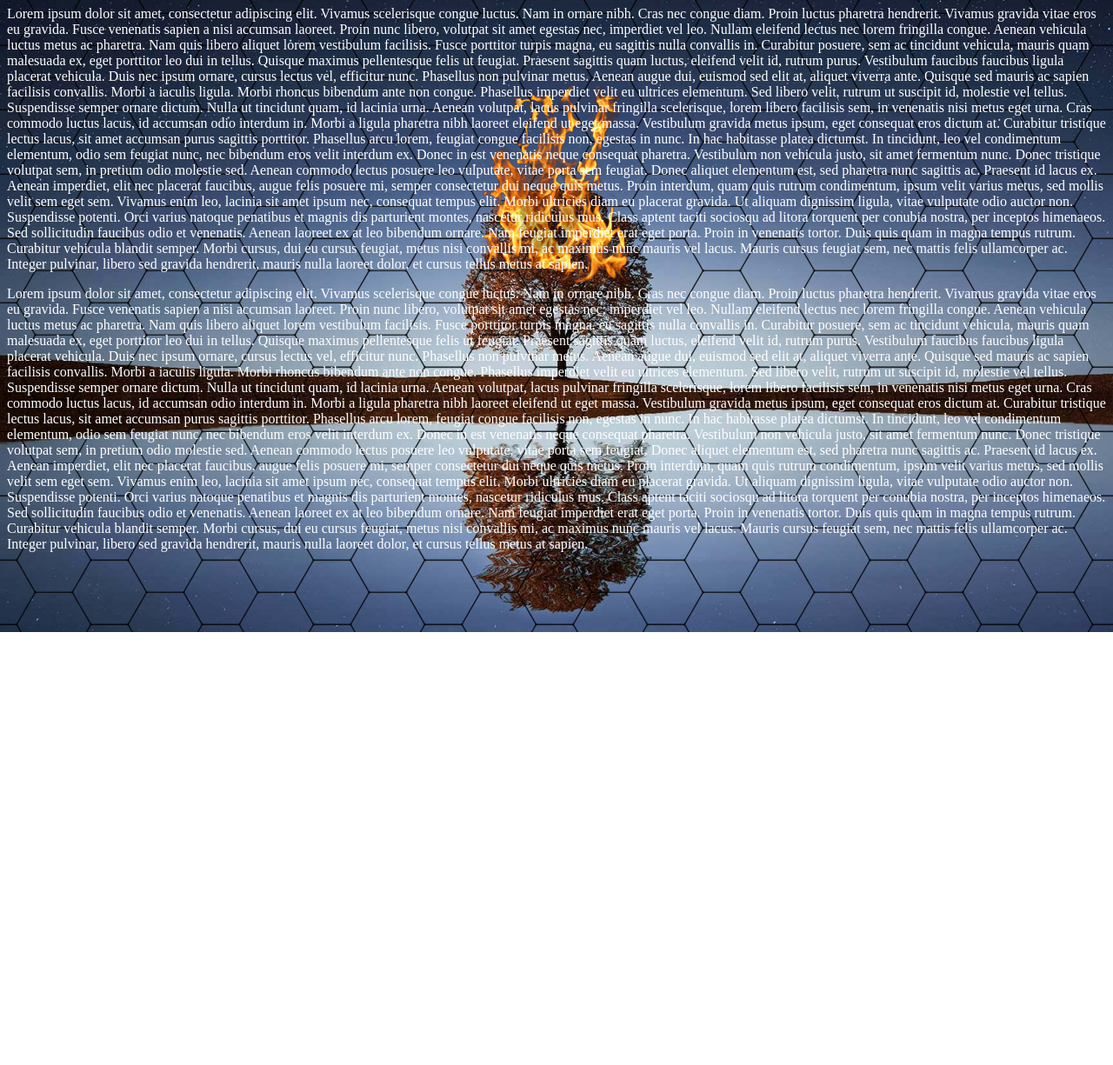
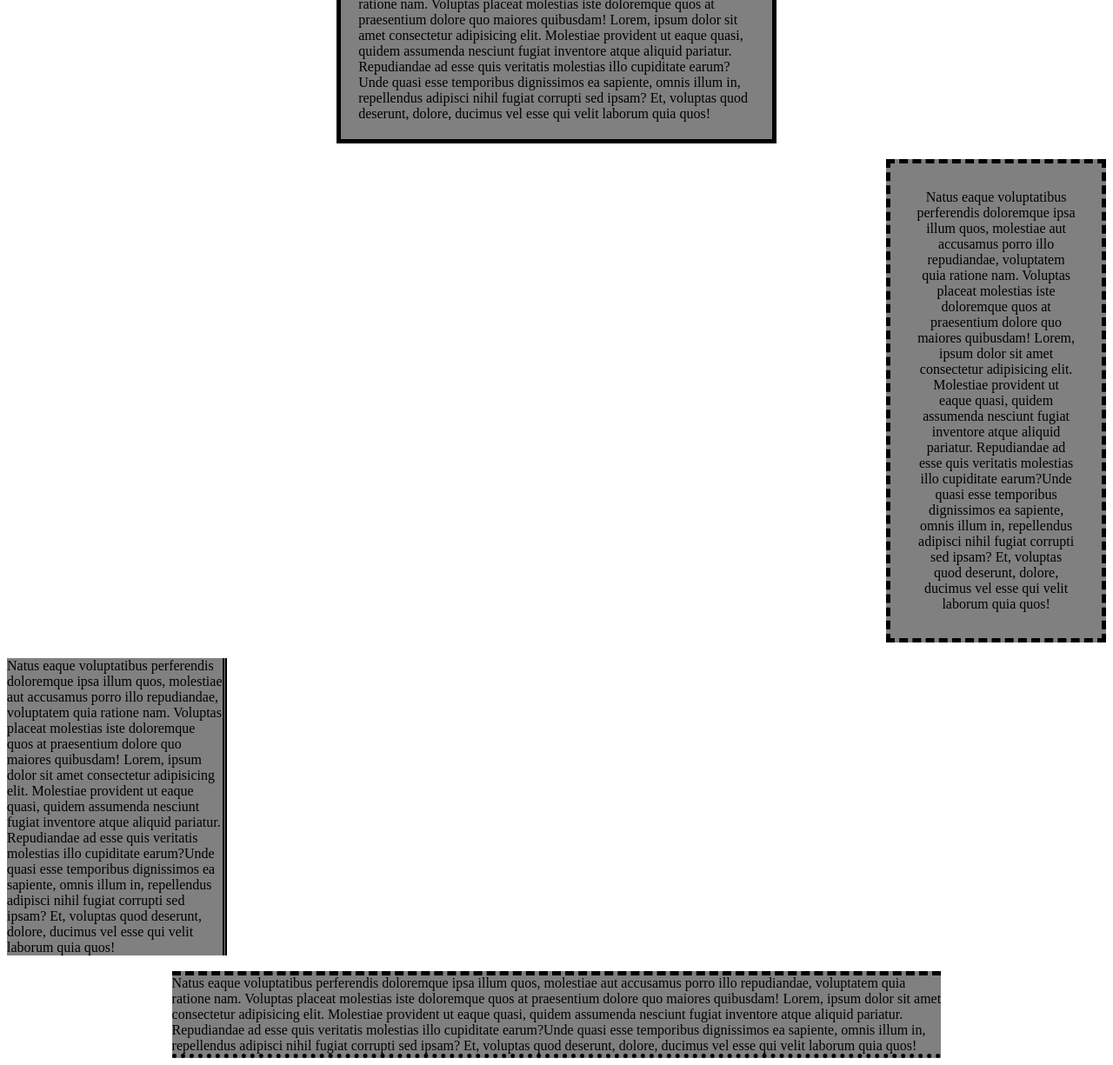
Before and after one commit to dariovargaos/algebra-css, a plain HTML site: page index.html in a window 1280 px wide. Shown: the part 73-1298 px from the top of the page at 87% size. Before the commit the page ends 800 px from the top, so only its background shows below. Drawn offline with Linux system fonts and the light colour scheme.

Commit message:
exercise for CSS
exercise for CSS

```diff
--- a/CSS/styles.css
+++ b/CSS/styles.css
@@ -1,16 +1,29 @@
-body{
-
-    background: url(../images/fire.png) center 30%/18% no-repeat fixed,
-    url(../images/pattern.png),
-    url(../images/blossom.jpg) center/cover no-repeat fixed;
+.prvi{
+    background-color: gray;
+    border:5px black solid;
+    margin-left: 30%;
+    margin-right: 30%;
+    padding: 20px;
 }
 
-h1{
-    background-color: grey;
-    color: white;
+.drugi{
+    background-color: gray;
+    border: 5px black dashed;
+    margin-left: 80%;
     text-align: center;
+    padding: 30px;
 }
 
-p{
-    color: white;
+.treci{
+    background-color: gray;
+    border-right: 5px black double;
+    margin-right: 80%;
 }
+
+.cetvrti{
+    background-color: gray;
+    border-top: 5px black dashed;
+    border-bottom: 5px black dotted;
+    margin-left: 15%;
+    margin-right: 15%;
+}
--- /dev/null
+++ b/CSS/styles2.css
@@ -0,0 +1,21 @@
+.prvi{
+    background-color: lightgrey;
+    border: 5px gray solid;
+    width: 200px;
+    height: 200px;
+    margin: auto;
+}
+
+.drugi{
+    background:linear-gradient(to right, red 50%, lightgrey 0%);
+    border: none;
+    margin: 0px;
+    padding: 50px;
+}
+
+.treci{
+    background:linear-gradient(to right, lightgrey 50%, blue 50%);
+    border: none;
+    margin: 0px;
+    padding: 50px;
+}
--- a/index.html
+++ b/index.html
@@ -4,28 +4,52 @@
     <meta charset="UTF-8">
     <meta http-equiv="X-UA-Compatible" content="IE=edge">
     <meta name="viewport" content="width=device-width, initial-scale=1.0">
-    <title>CSS</title>
+    <title>CSS Box Model</title>
     <link rel="stylesheet" href="CSS/styles.css">
 </head>
 <body>
 
-    <h1>Lorem ipsum</h1>
+    <div class="prvi">Natus eaque voluptatibus perferendis doloremque ipsa illum quos, molestiae aut accusamus porro illo
+        repudiandae, voluptatem quia ratione nam. Voluptas placeat molestias iste doloremque quos at praesentium dolore
+        quo maiores quibusdam! Lorem, ipsum dolor sit amet consectetur adipisicing elit. Molestiae provident ut eaque
+        quasi, quidem assumenda nesciunt fugiat inventore atque aliquid pariatur. Repudiandae ad esse quis veritatis
+        molestias illo cupiditate earum?Unde quasi esse temporibus dignissimos ea sapiente, omnis illum in, repellendus
+        adipisci nihil fugiat corrupti sed ipsam? Et, voluptas quod deserunt, dolore, ducimus vel esse qui velit laborum
+        quia quos!
+    </div>
 
-    <p class="prvi">Lorem ipsum dolor sit amet, consectetur adipiscing elit. Vivamus scelerisque congue luctus. Nam in ornare nibh. Cras nec congue diam. Proin luctus pharetra hendrerit. Vivamus gravida vitae eros eu gravida. Fusce venenatis sapien a nisi accumsan laoreet. Proin nunc libero, volutpat sit amet egestas nec, imperdiet vel leo. Nullam eleifend lectus nec lorem fringilla congue. Aenean vehicula luctus metus ac pharetra. Nam quis libero aliquet lorem vestibulum facilisis. Fusce porttitor turpis magna, eu sagittis nulla convallis in. Curabitur posuere, sem ac tincidunt vehicula, mauris quam malesuada ex, eget porttitor leo dui in tellus. Quisque maximus pellentesque felis ut feugiat. Praesent sagittis quam luctus, eleifend velit id, rutrum purus.
+    <br>
 
-        Vestibulum faucibus faucibus ligula placerat vehicula. Duis nec ipsum ornare, cursus lectus vel, efficitur nunc. Phasellus non pulvinar metus. Aenean augue dui, euismod sed elit at, aliquet viverra ante. Quisque sed mauris ac sapien facilisis convallis. Morbi a iaculis ligula. Morbi rhoncus bibendum ante non congue. Phasellus imperdiet velit eu ultrices elementum. Sed libero velit, rutrum ut suscipit id, molestie vel tellus. Suspendisse semper ornare dictum. Nulla ut tincidunt quam, id lacinia urna. Aenean volutpat, lacus pulvinar fringilla scelerisque, lorem libero facilisis sem, in venenatis nisi metus eget urna. Cras commodo luctus lacus, id accumsan odio interdum in. Morbi a ligula pharetra nibh laoreet eleifend ut eget massa. Vestibulum gravida metus ipsum, eget consequat eros dictum at. Curabitur tristique lectus lacus, sit amet accumsan purus sagittis porttitor.
+    <div class="drugi">Natus eaque voluptatibus perferendis doloremque ipsa illum quos, molestiae aut accusamus porro illo
+        repudiandae, voluptatem quia ratione nam. Voluptas placeat molestias iste doloremque quos at praesentium dolore
+        quo maiores quibusdam! Lorem, ipsum dolor sit amet consectetur adipisicing elit. Molestiae provident ut eaque
+        quasi, quidem assumenda nesciunt fugiat inventore atque aliquid pariatur. Repudiandae ad esse quis veritatis
+        molestias illo cupiditate earum?Unde quasi esse temporibus dignissimos ea sapiente, omnis illum in, repellendus
+        adipisci nihil fugiat corrupti sed ipsam? Et, voluptas quod deserunt, dolore, ducimus vel esse qui velit laborum
+        quia quos!
+    </div>
 
-        Phasellus arcu lorem, feugiat congue facilisis non, egestas in nunc. In hac habitasse platea dictumst. In tincidunt, leo vel condimentum elementum, odio sem feugiat nunc, nec bibendum eros velit interdum ex. Donec in est venenatis neque consequat pharetra. Vestibulum non vehicula justo, sit amet fermentum nunc. Donec tristique volutpat sem, in pretium odio molestie sed. Aenean commodo lectus posuere leo vulputate, vitae porta sem feugiat. Donec aliquet elementum est, sed pharetra nunc sagittis ac. Praesent id lacus ex. Aenean imperdiet, elit nec placerat faucibus, augue felis posuere mi, semper consectetur dui neque quis metus.
-        Proin interdum, quam quis rutrum condimentum, ipsum velit varius metus, sed mollis velit sem eget sem. Vivamus enim leo, lacinia sit amet ipsum nec, consequat tempus elit. Morbi ultricies diam eu placerat gravida. Ut aliquam dignissim ligula, vitae vulputate odio auctor non. Suspendisse potenti. Orci varius natoque penatibus et magnis dis parturient montes, nascetur ridiculus mus. Class aptent taciti sociosqu ad litora torquent per conubia nostra, per inceptos himenaeos. Sed sollicitudin faucibus odio et venenatis. Aenean laoreet ex at leo bibendum ornare. Nam feugiat imperdiet erat eget porta. Proin in venenatis tortor. Duis quis quam in magna tempus rutrum. Curabitur vehicula blandit semper. Morbi cursus, dui eu cursus feugiat, metus nisi convallis mi, ac maximus nunc mauris vel lacus. Mauris cursus feugiat sem, nec mattis felis ullamcorper ac. Integer pulvinar, libero sed gravida hendrerit, mauris nulla laoreet dolor, et cursus tellus metus at sapien.
-    </p>
+    <br>
 
-    <p>Lorem ipsum dolor sit amet, consectetur adipiscing elit. Vivamus scelerisque congue luctus. Nam in ornare nibh. Cras nec congue diam. Proin luctus pharetra hendrerit. Vivamus gravida vitae eros eu gravida. Fusce venenatis sapien a nisi accumsan laoreet. Proin nunc libero, volutpat sit amet egestas nec, imperdiet vel leo. Nullam eleifend lectus nec lorem fringilla congue. Aenean vehicula luctus metus ac pharetra. Nam quis libero aliquet lorem vestibulum facilisis. Fusce porttitor turpis magna, eu sagittis nulla convallis in. Curabitur posuere, sem ac tincidunt vehicula, mauris quam malesuada ex, eget porttitor leo dui in tellus. Quisque maximus pellentesque felis ut feugiat. Praesent sagittis quam luctus, eleifend velit id, rutrum purus.
+    <div class="treci">Natus eaque voluptatibus perferendis doloremque ipsa illum quos, molestiae aut accusamus porro illo
+        repudiandae, voluptatem quia ratione nam. Voluptas placeat molestias iste doloremque quos at praesentium dolore
+        quo maiores quibusdam! Lorem, ipsum dolor sit amet consectetur adipisicing elit. Molestiae provident ut eaque
+        quasi, quidem assumenda nesciunt fugiat inventore atque aliquid pariatur. Repudiandae ad esse quis veritatis
+        molestias illo cupiditate earum?Unde quasi esse temporibus dignissimos ea sapiente, omnis illum in, repellendus
+        adipisci nihil fugiat corrupti sed ipsam? Et, voluptas quod deserunt, dolore, ducimus vel esse qui velit laborum
+        quia quos!
+    </div>
 
-        Vestibulum faucibus faucibus ligula placerat vehicula. Duis nec ipsum ornare, cursus lectus vel, efficitur nunc. Phasellus non pulvinar metus. Aenean augue dui, euismod sed elit at, aliquet viverra ante. Quisque sed mauris ac sapien facilisis convallis. Morbi a iaculis ligula. Morbi rhoncus bibendum ante non congue. Phasellus imperdiet velit eu ultrices elementum. Sed libero velit, rutrum ut suscipit id, molestie vel tellus. Suspendisse semper ornare dictum. Nulla ut tincidunt quam, id lacinia urna. Aenean volutpat, lacus pulvinar fringilla scelerisque, lorem libero facilisis sem, in venenatis nisi metus eget urna. Cras commodo luctus lacus, id accumsan odio interdum in. Morbi a ligula pharetra nibh laoreet eleifend ut eget massa. Vestibulum gravida metus ipsum, eget consequat eros dictum at. Curabitur tristique lectus lacus, sit amet accumsan purus sagittis porttitor.
+    <br>
 
-        Phasellus arcu lorem, feugiat congue facilisis non, egestas in nunc. In hac habitasse platea dictumst. In tincidunt, leo vel condimentum elementum, odio sem feugiat nunc, nec bibendum eros velit interdum ex. Donec in est venenatis neque consequat pharetra. Vestibulum non vehicula justo, sit amet fermentum nunc. Donec tristique volutpat sem, in pretium odio molestie sed. Aenean commodo lectus posuere leo vulputate, vitae porta sem feugiat. Donec aliquet elementum est, sed pharetra nunc sagittis ac. Praesent id lacus ex. Aenean imperdiet, elit nec placerat faucibus, augue felis posuere mi, semper consectetur dui neque quis metus.
-        Proin interdum, quam quis rutrum condimentum, ipsum velit varius metus, sed mollis velit sem eget sem. Vivamus enim leo, lacinia sit amet ipsum nec, consequat tempus elit. Morbi ultricies diam eu placerat gravida. Ut aliquam dignissim ligula, vitae vulputate odio auctor non. Suspendisse potenti. Orci varius natoque penatibus et magnis dis parturient montes, nascetur ridiculus mus. Class aptent taciti sociosqu ad litora torquent per conubia nostra, per inceptos himenaeos. Sed sollicitudin faucibus odio et venenatis. Aenean laoreet ex at leo bibendum ornare. Nam feugiat imperdiet erat eget porta. Proin in venenatis tortor. Duis quis quam in magna tempus rutrum. Curabitur vehicula blandit semper. Morbi cursus, dui eu cursus feugiat, metus nisi convallis mi, ac maximus nunc mauris vel lacus. Mauris cursus feugiat sem, nec mattis felis ullamcorper ac. Integer pulvinar, libero sed gravida hendrerit, mauris nulla laoreet dolor, et cursus tellus metus at sapien.
-    </p>
+    <div class="cetvrti">Natus eaque voluptatibus perferendis doloremque ipsa illum quos, molestiae aut accusamus porro illo
+        repudiandae, voluptatem quia ratione nam. Voluptas placeat molestias iste doloremque quos at praesentium dolore
+        quo maiores quibusdam! Lorem, ipsum dolor sit amet consectetur adipisicing elit. Molestiae provident ut eaque
+        quasi, quidem assumenda nesciunt fugiat inventore atque aliquid pariatur. Repudiandae ad esse quis veritatis
+        molestias illo cupiditate earum?Unde quasi esse temporibus dignissimos ea sapiente, omnis illum in, repellendus
+        adipisci nihil fugiat corrupti sed ipsam? Et, voluptas quod deserunt, dolore, ducimus vel esse qui velit laborum
+        quia quos!
+    </div>
 
 </body>
 </html>
```
Also changed, not shown: index2.html (added, +21 -0 lines).
